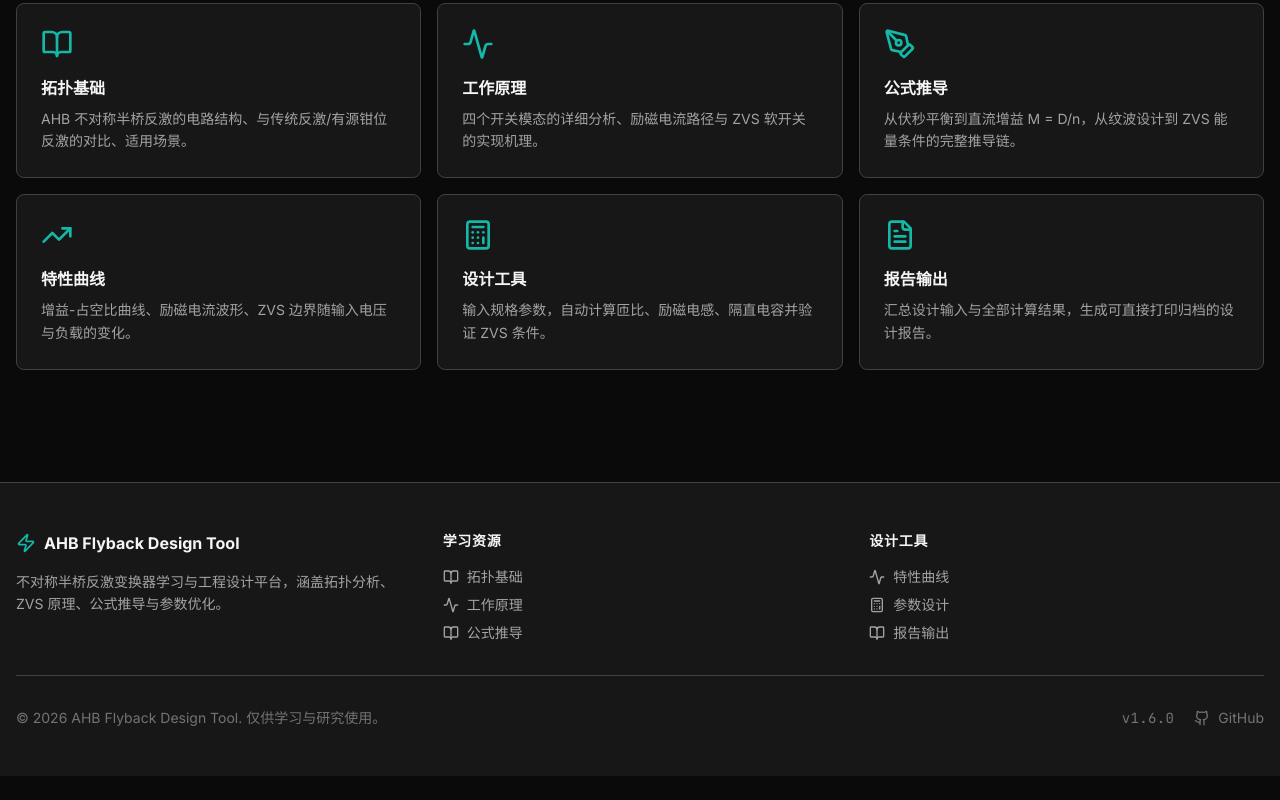
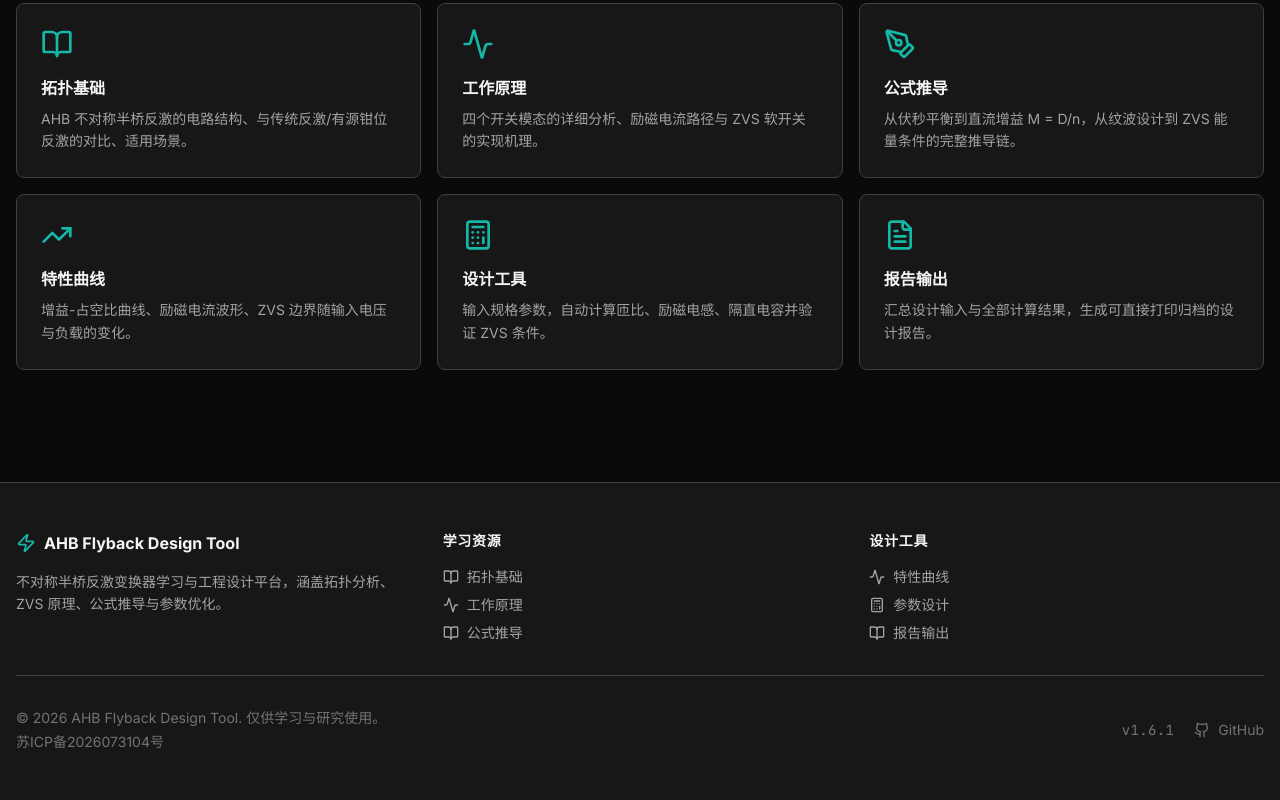
Before and after one commit to WisdomHuang2020/AHB, a React (Vite) app: page / in a window 1280 px wide. Shown: the part 782-1582 px from the top of the page. Before the commit the page ends 1558 px from the top, so only its background shows below. Built offline with nearby package versions, Linux system fonts and the light colour scheme.

Commit message:
v1.6.1 页脚加入 ICP 备案号（苏ICP备2026073104号，链接工信部）

```diff
--- a/package.json
+++ b/package.json
@@ -1,7 +1,7 @@
 {
   "name": "ahb-flyback",
   "private": true,
-  "version": "1.6.0",
+  "version": "1.6.1",
   "type": "module",
   "scripts": {
     "dev": "vite",
--- a/src/components/Footer.tsx
+++ b/src/components/Footer.tsx
@@ -50,9 +50,20 @@
           </div>
         </div>
         <div className="border-t border-border mt-8 pt-8 flex flex-col md:flex-row items-center justify-between gap-4">
-          <p className="text-text-muted text-sm">
-            © 2026 AHB Flyback Design Tool. 仅供学习与研究使用。
-          </p>
+          <div className="flex flex-col items-center md:items-start gap-1">
+            <p className="text-text-muted text-sm">
+              © 2026 AHB Flyback Design Tool. 仅供学习与研究使用。
+            </p>
+            {/* ICP 备案号：工信部要求网站底部展示并链接至 beian.miit.gov.cn */}
+            <a
+              href="https://beian.miit.gov.cn/"
+              target="_blank"
+              rel="noopener noreferrer"
+              className="text-text-muted hover:text-text-secondary text-sm transition-colors"
+            >
+              苏ICP备2026073104号
+            </a>
+          </div>
           <div className="flex items-center gap-5">
             <span
               className="text-text-muted text-sm font-mono tracking-wide"
```
Also changed, not shown: 1 other file (tests, documents, lock files or other folders).
